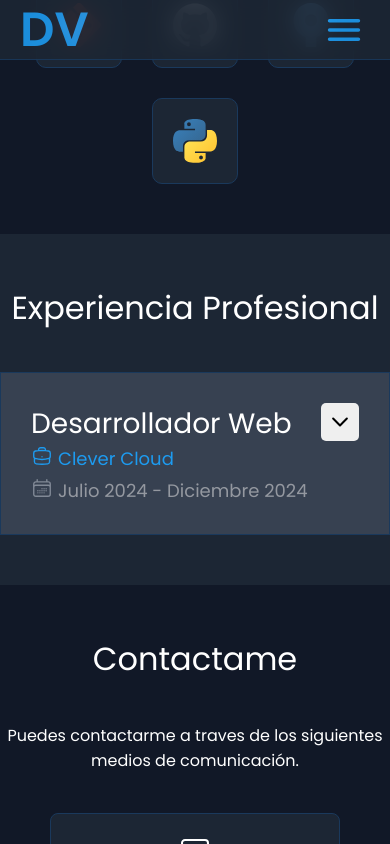
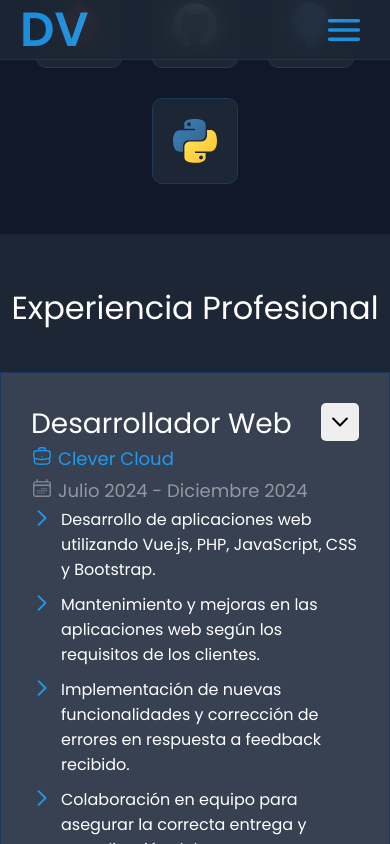
Before and after one commit to davidvchang/Portafolio-Web-v2, a React (Vite) app: page / in a window 390 px wide. Both pictures are taken after a click on the button 340 px from the left and 4177 px from the top of the page. Shown: the part 3755-4599 px from the top of the page. Built offline with nearby package versions, Linux system fonts and the light colour scheme.

Commit message:
Se corrigió bug en Experience responsivo - Versión Movil (640px max)

```diff
--- a/src/components/ExperienceCard.jsx
+++ b/src/components/ExperienceCard.jsx
@@ -1,21 +1,12 @@
-import React from 'react'
+import React, { useState } from 'react'
 
 function ExperienceCard({position, ShowOrHiden, iconCompany, company, iconCalendar, time, children, idDescription}) {
 
+  const [isVisible, setIsVisible] = useState(false);
 
   const toggleDescription = () => {
-    const description = document.getElementById(`${idDescription}`);
-    if (description.style.opacity === "0") {
-      description.style.visibility = "visible";
-      description.style.maxHeight = "130px";
-      description.style.opacity = "1";
-      description.style.paddingTop = "20px";
-    } else {
-        description.style.visibility = "hidden";
-        description.style.maxHeight = "0";
-        description.style.opacity = "0";
-        description.style.paddingTop = "0";
-    }
+
+    setIsVisible(!isVisible);
   }
 
 
@@ -39,7 +30,7 @@ function ExperienceCard({position, ShowOrHiden, iconCompany, company, iconCalend
 
         </div>
 
-        <div className='descriptionContainer' id={`${idDescription}`}>
+        <div className={`descriptionContainer ${isVisible ? 'visible' : ''}`} id={`${idDescription}`}>
             {children}
         </div>
     </div>
--- a/src/scss/styles/_experience.scss
+++ b/src/scss/styles/_experience.scss
@@ -100,10 +100,17 @@
                 padding-top: 0;
 
                 opacity: 0;
-                max-height: 0; /* Inicialmente colapsado */
+                max-height: 0;
                 visibility: hidden;
-                overflow: hidden; /* Impide que el contenido se desborde */
+                overflow: hidden;
                 transition: max-height 0.3s ease, opacity 0.3s ease;
+
+                &.visible {
+                    opacity: 1;
+                    max-height: 130px;
+                    visibility: visible;
+                    padding-top: 20px;
+                }
 
                 .descriptionJob {
                     display: flex;
@@ -132,6 +139,28 @@
 
             .experienceCard {
                 border-radius: 0;
+
+                .descriptionContainer {
+
+                    &.visible {
+                        max-height: 320px;
+                    }
+
+                    .descriptionJob {
+                        position: relative;
+
+                        .iconRightArrow {
+                            position: absolute;
+                            top: 0;
+                            left: 0;
+                        }
+
+                        p {
+                            padding-left: 30px;
+                        }
+                    }
+                }
+
             }
         }
     }
```
